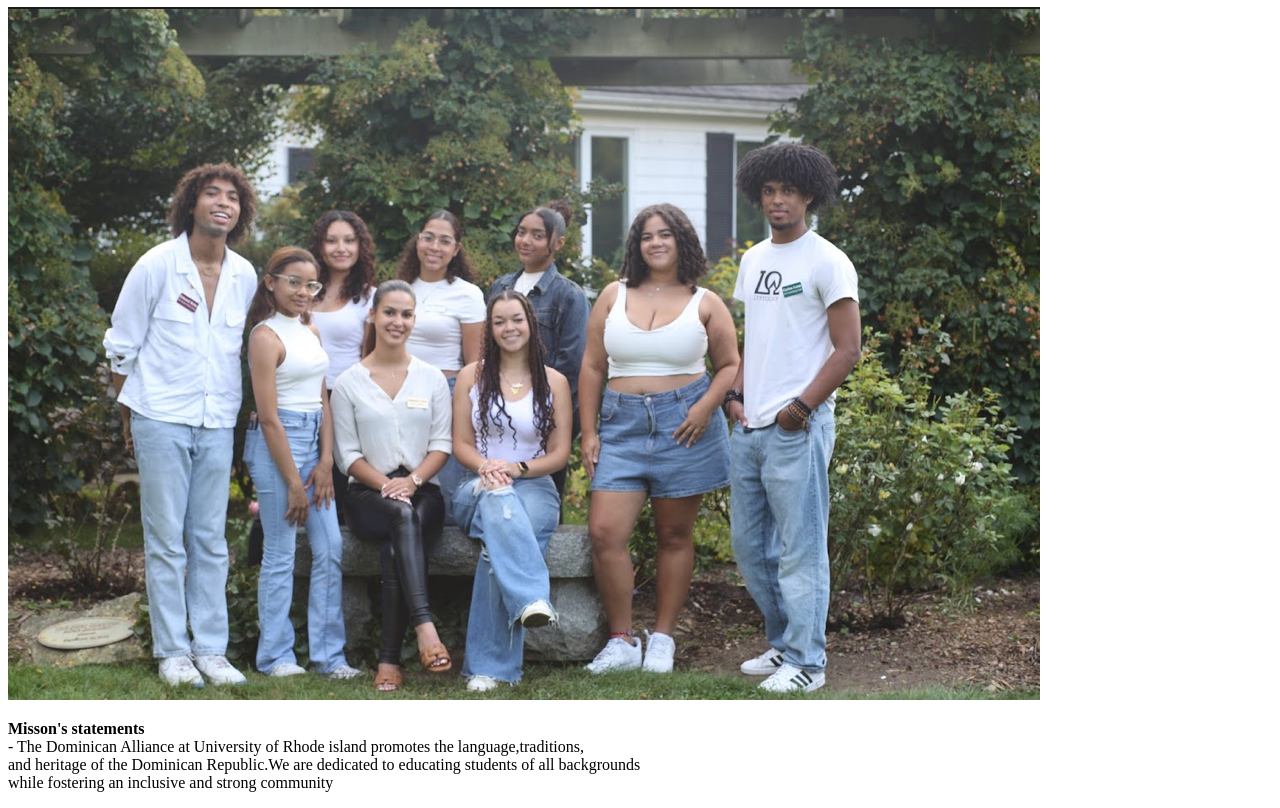
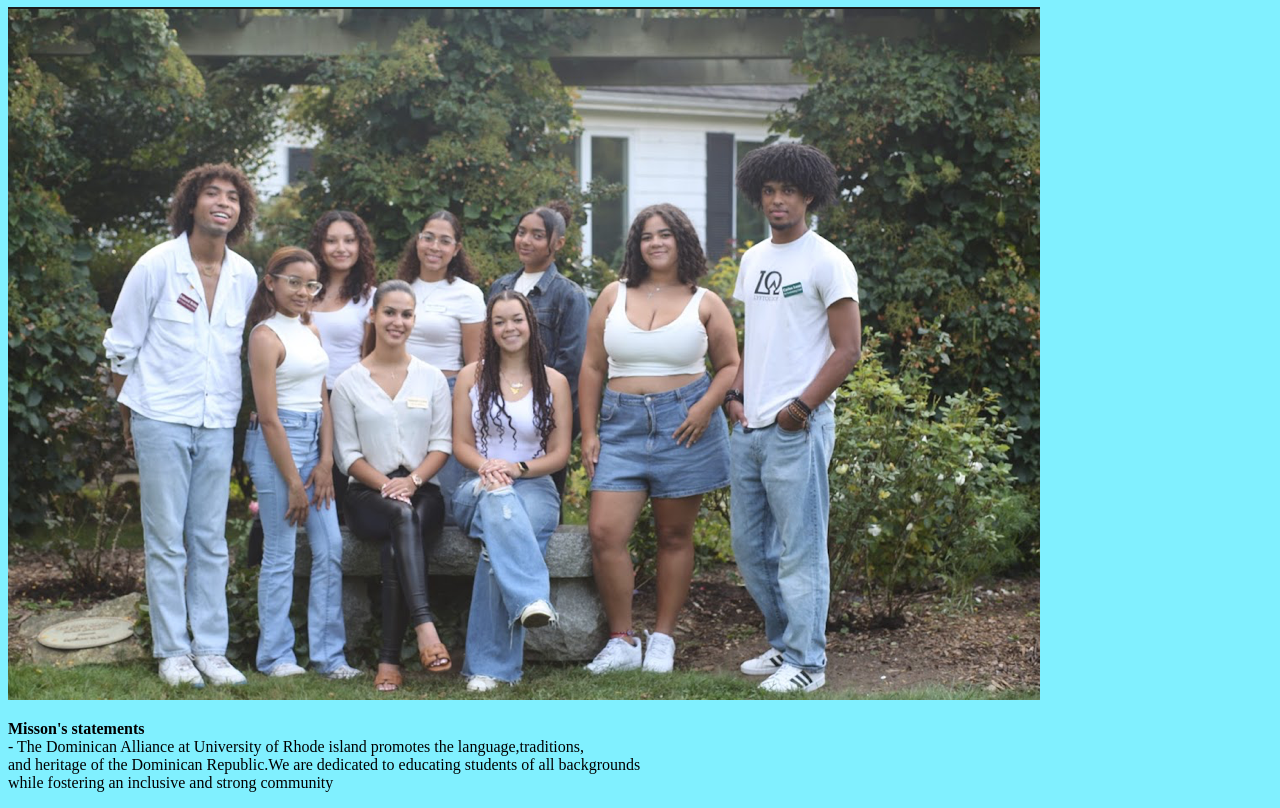
Before and after one commit to Dominicanalliance/dominican-alliance, a plain HTML site: page index.html in a window 1280 px wide. Shown: the part 73-881 px from the top of the page. Drawn offline with Linux system fonts and the light colour scheme.

Commit message:
Update index.html

```diff
--- a/index.html
+++ b/index.html
@@ -7,7 +7,9 @@
 </head>
 <body>
   <style>
+    body {
      background-color:rgb(128, 240, 255)
+    };
   </style>
   <h1>Welcome to the Dominican Alliance Website</h1>
   <img src="Screen Shot 2024-09-19 at 6.28.08 PM.png">
```
